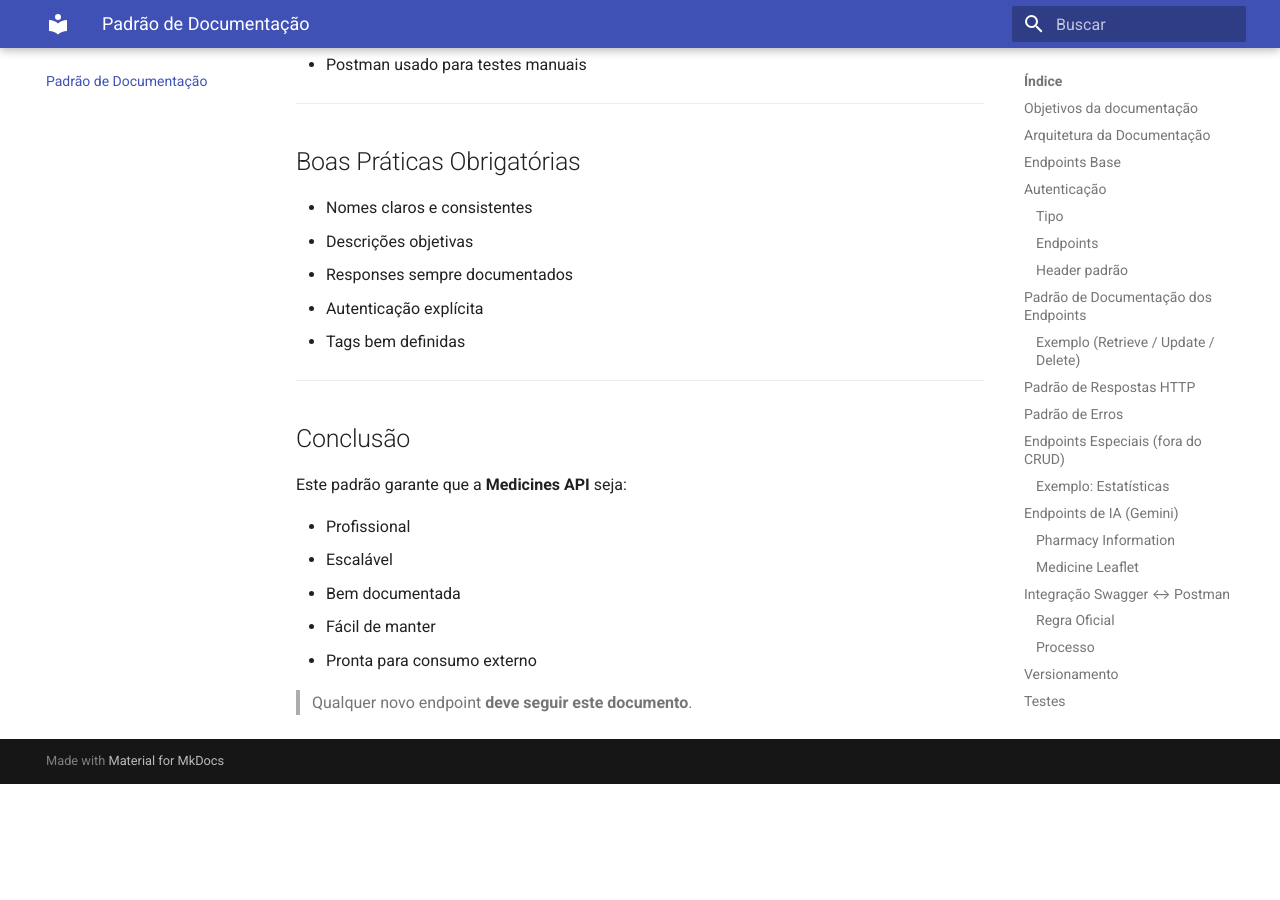
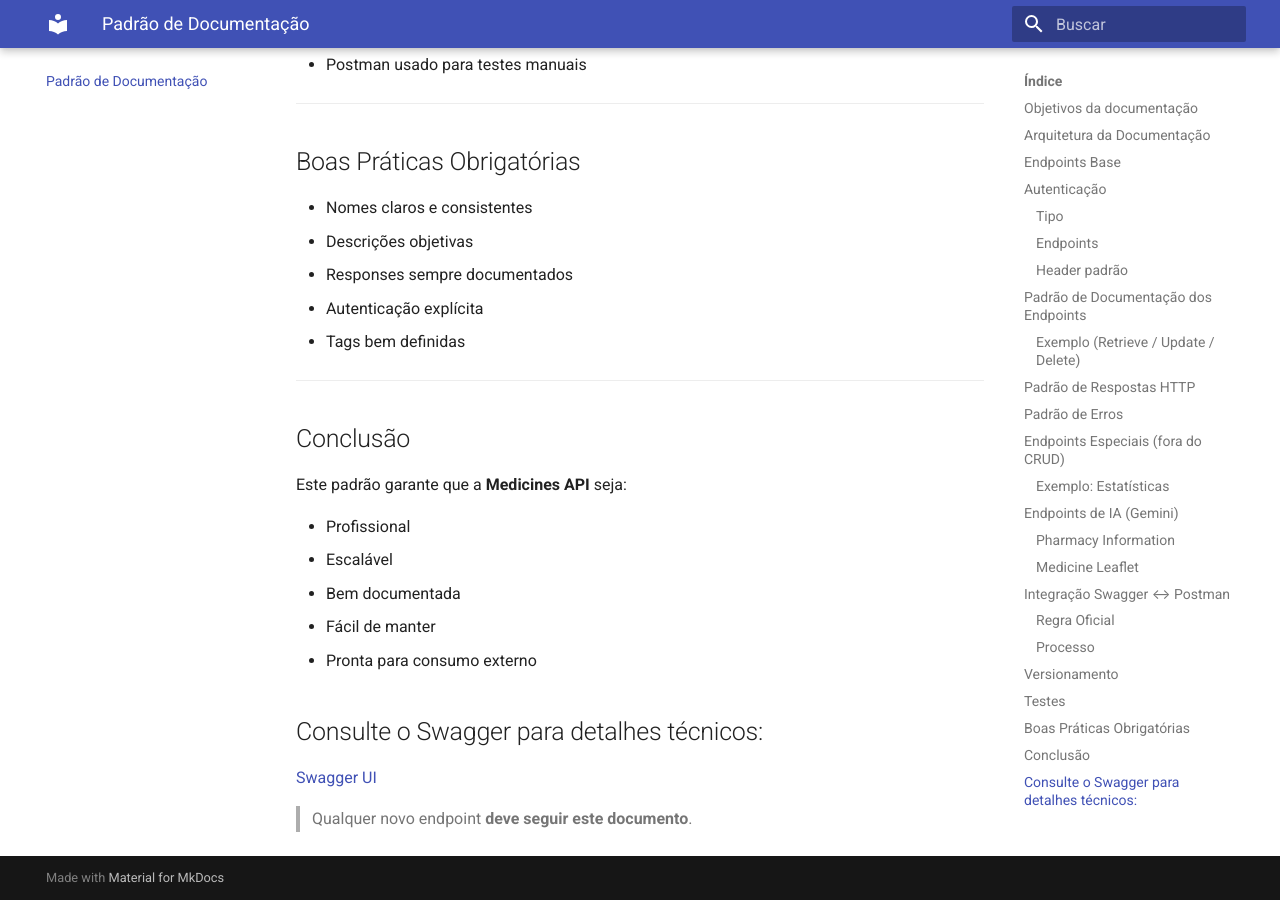
Before and after one commit to VitorCar/medicines_api, an MkDocs documentation site: the page built from docs/docs/documentation-standard.md, in a window 1280 px wide and 900 px high, scrolled down 5054 px. Built offline with MkDocs 1.6.1 and Material for MkDocs 9.7.7, drawn with Linux system fonts in a browser that asks for light colours; before the commit the page ends 5838 px from its top, so only the background shows below that.

```diff
--- a/docs/docs/documentation-standard.md
+++ b/docs/docs/documentation-standard.md
@@ -238,4 +238,7 @@
 * Fácil de manter
 * Pronta para consumo externo
 
+## Consulte o Swagger para detalhes técnicos:
+[Swagger UI](http://localhost:8000/api/swagger/)
+
 >  Qualquer novo endpoint **deve seguir este documento**.
```
